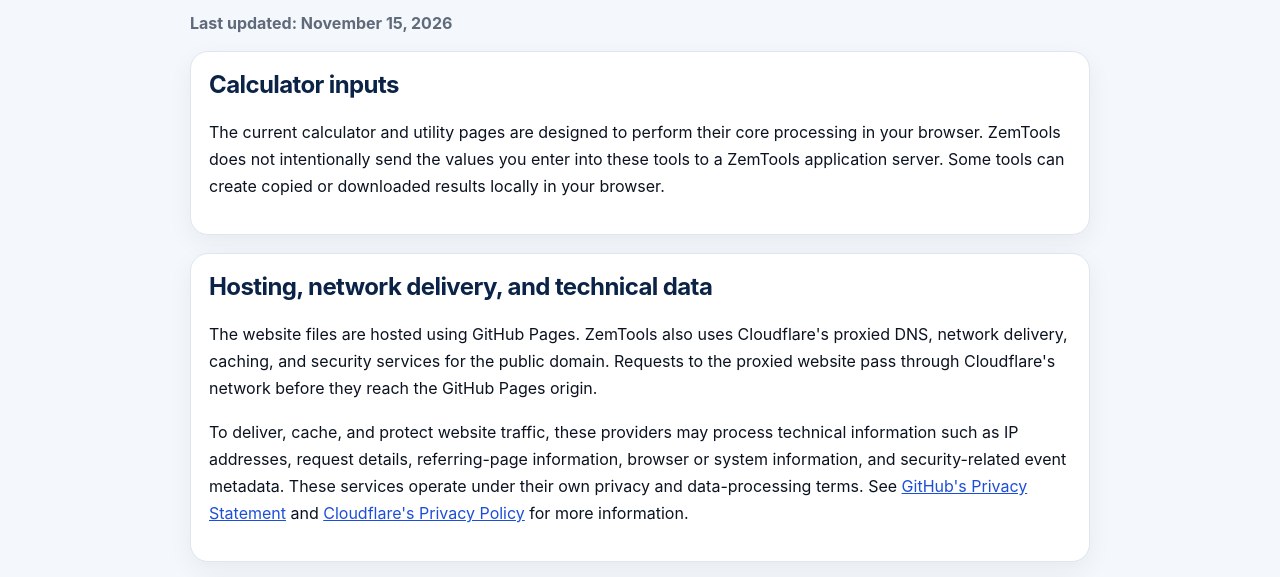
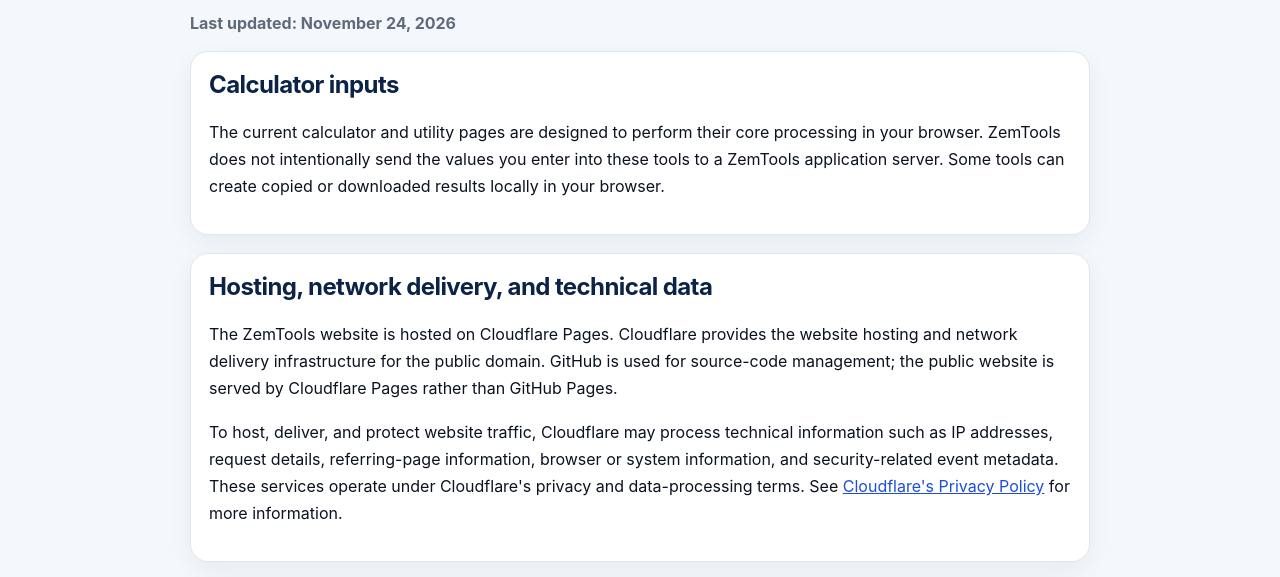
Before and after one commit to saqibali49005-ship-it/Zemtool-public-, a plain HTML site: page privacy/index.html in a window 1280 px wide. Shown: the part 151-728 px from the top of the page. Drawn offline with Linux system fonts and the light colour scheme; files that its build step writes are made by us from their sources.

Commit message:
Fix Privacy Policy hosting disclosure for Cloudflare Pages

```diff
--- a/privacy/index.html
+++ b/privacy/index.html
@@ -5,8 +5,8 @@
 <meta content="width=device-width, initial-scale=1" name="viewport"/>
 <meta content="#111827" name="theme-color"/><link href="favicon.svg" rel="icon" type="image/svg+xml"/>
 <title>Privacy Policy | ZemTools</title>
-<meta name="description" content="Learn how ZemTools handles calculator inputs, GitHub Pages hosting, Cloudflare network services, Google Analytics, cookies, and advertising."><link href="https://zemtools.com/privacy/" rel="canonical"/><link href="site-design.css?v=20261114-shell-clean" rel="stylesheet"/>
-<meta content="index,follow" name="robots"/><meta content="website" property="og:type"/><meta content="Privacy Policy | ZemTools" property="og:title"/><meta content="Privacy information covering tool inputs, hosting, Cloudflare network services, Google Analytics, and advertising." property="og:description"/><meta content="https://zemtools.com/privacy/" property="og:url"/>
+<meta name="description" content="Learn how ZemTools handles calculator inputs, Cloudflare Pages hosting, Google Analytics, cookies, and advertising."><link href="https://zemtools.com/privacy/" rel="canonical"/><link href="site-design.css?v=20261114-shell-clean" rel="stylesheet"/>
+<meta content="index,follow" name="robots"/><meta content="website" property="og:type"/><meta content="Privacy Policy | ZemTools" property="og:title"/><meta content="Privacy information covering calculator inputs, Cloudflare Pages hosting, Google Analytics, cookies, and advertising." property="og:description"/><meta content="https://zemtools.com/privacy/" property="og:url"/>
 <meta content="https://zemtools.com/social-preview.png" property="og:image"/><meta content="ZemTools — Practical Online Tools" property="og:image:alt"/>
 <meta content="summary_large_image" name="twitter:card"/><meta content="Privacy Policy | ZemTools" name="twitter:title"/><meta content="Privacy information covering tool inputs, hosting, Cloudflare network services, Google Analytics, and advertising." name="twitter:description"/><meta content="https://zemtools.com/social-preview.png" name="twitter:image"/><meta content="ZemTools — Practical Online Tools" name="twitter:image:alt"/>
 </head><body class="info-page-shell"><header class="site-header zem-header">
@@ -26,11 +26,11 @@
 </nav>
 </div>
 </header>
-<main class="wrap info-page"><h1>Privacy Policy</h1><p class="muted"><strong>Last updated: November 15, 2026</strong></p>
+<main class="wrap info-page"><h1>Privacy Policy</h1><p class="muted"><strong>Last updated: November 24, 2026</strong></p>
 <section class="card"><h2>Calculator inputs</h2><p>The current calculator and utility pages are designed to perform their core processing in your browser. ZemTools does not intentionally send the values you enter into these tools to a ZemTools application server. Some tools can create copied or downloaded results locally in your browser.</p></section>
 <section class="card"><h2>Hosting, network delivery, and technical data</h2>
-<p>The website files are hosted using GitHub Pages. ZemTools also uses Cloudflare's proxied DNS, network delivery, caching, and security services for the public domain. Requests to the proxied website pass through Cloudflare's network before they reach the GitHub Pages origin.</p>
-<p>To deliver, cache, and protect website traffic, these providers may process technical information such as IP addresses, request details, referring-page information, browser or system information, and security-related event metadata. These services operate under their own privacy and data-processing terms. See <a href="https://docs.github.com/en/site-policy/privacy-policies/github-general-privacy-statement" rel="noopener noreferrer">GitHub's Privacy Statement</a> and <a href="https://www.cloudflare.com/privacypolicy/" rel="noopener noreferrer">Cloudflare's Privacy Policy</a> for more information.</p>
+<p>The ZemTools website is hosted on Cloudflare Pages. Cloudflare provides the website hosting and network delivery infrastructure for the public domain. GitHub is used for source-code management; the public website is served by Cloudflare Pages rather than GitHub Pages.</p>
+<p>To host, deliver, and protect website traffic, Cloudflare may process technical information such as IP addresses, request details, referring-page information, browser or system information, and security-related event metadata. These services operate under Cloudflare's privacy and data-processing terms. See <a href="https://www.cloudflare.com/privacypolicy/" rel="noopener noreferrer">Cloudflare's Privacy Policy</a> for more information.</p>
 </section>
 <section class="card"><h2>Analytics</h2><p>ZemTools uses Google Analytics 4 (GA4), a web analytics service provided by Google, to understand how visitors use the website and improve its tools and content. GA4 may collect information such as pages viewed, interactions, approximate location, device and browser details, and online identifiers through cookies or similar technologies. Google may process this information on our behalf. We do not intentionally send the values entered into calculator fields as analytics events. For more information about how Google uses data, see <a href="https://policies.google.com/technologies/partner-sites" rel="noopener noreferrer">Google's explanation of partner-site data</a>. You can control cookies through your browser settings.</p></section>
 <section class="card"><h2>Advertising and third-party advertising technologies</h2>
```
